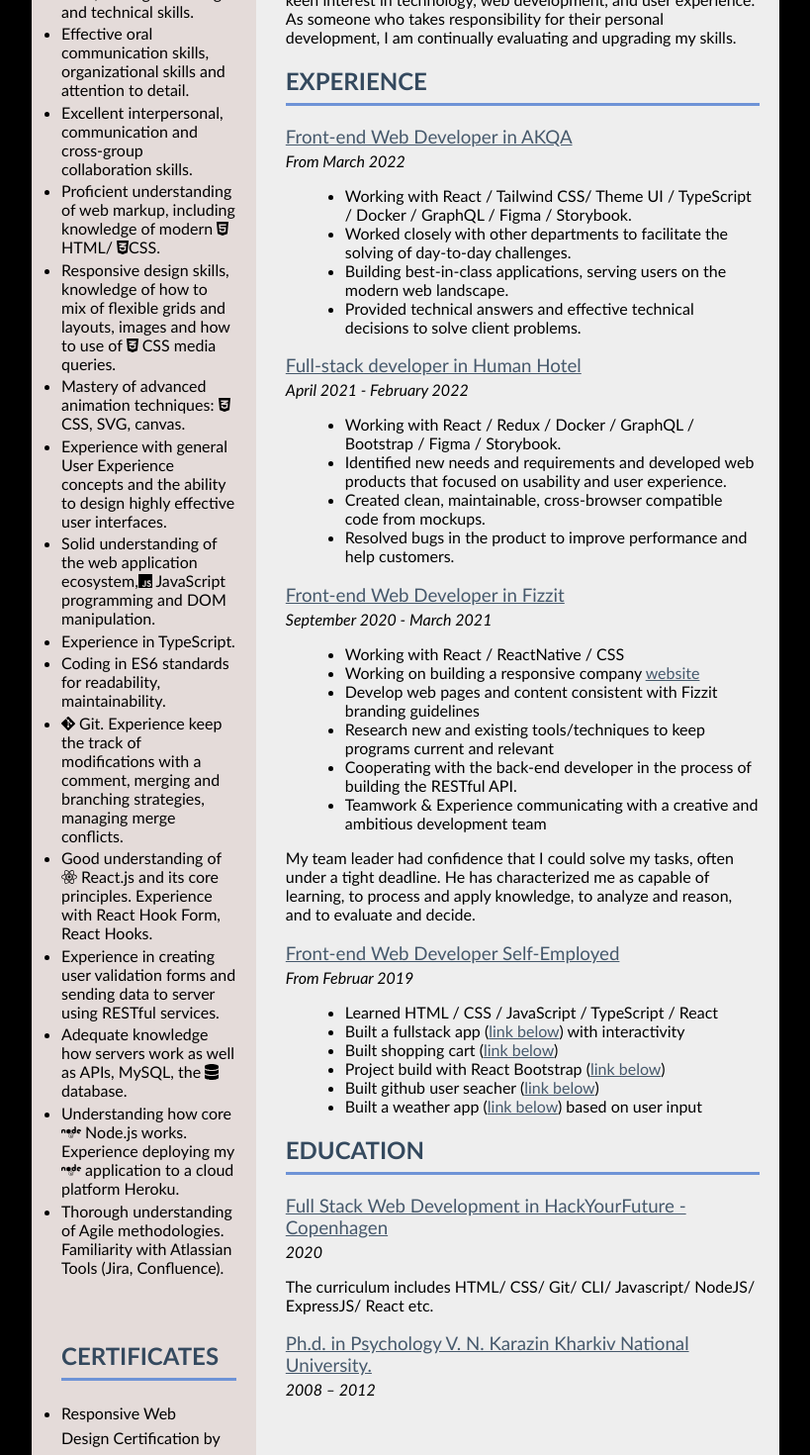
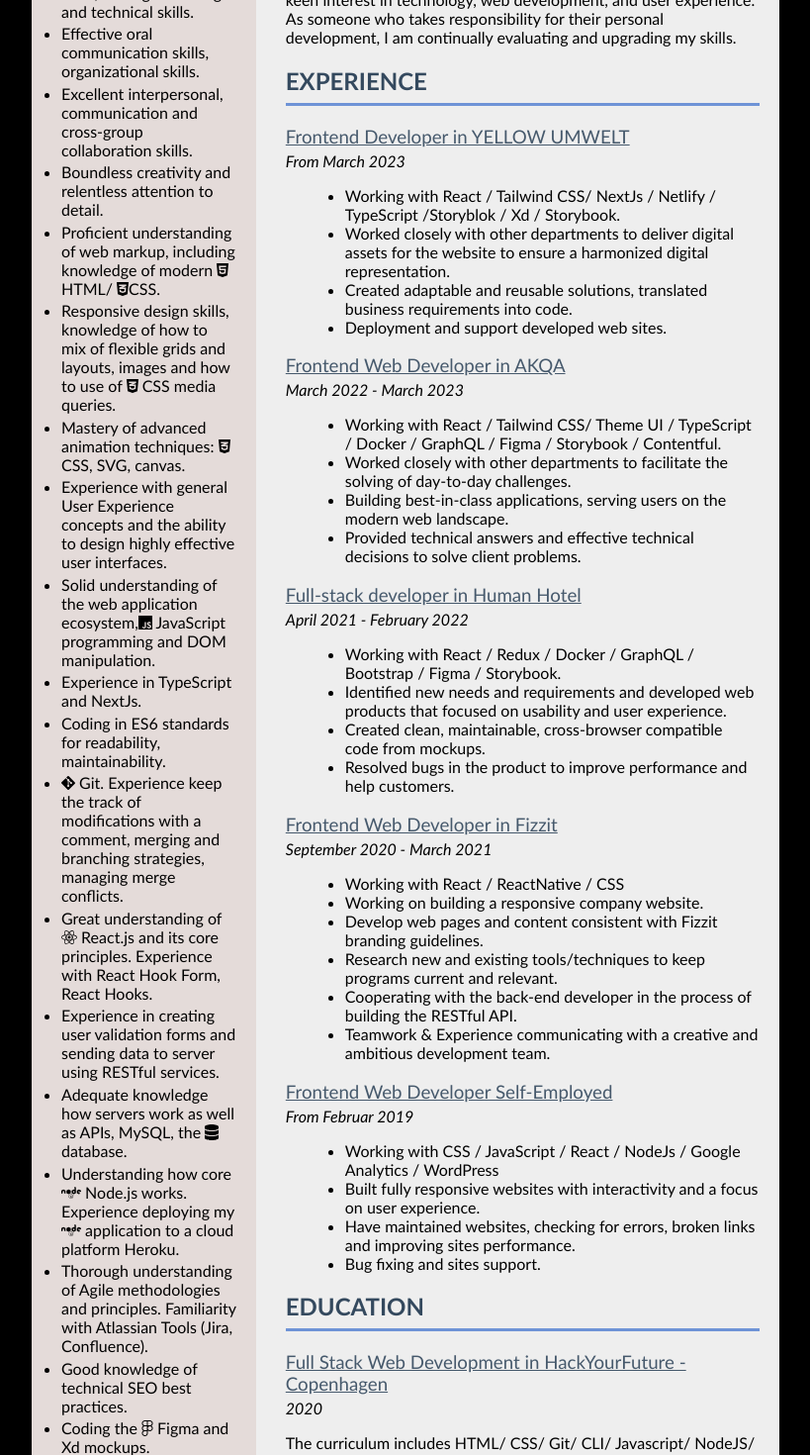
Before and after one commit to panivita/CV-Victoria-Kush, a React (Create React App) app: page / in a window 1280 px wide. Shown: the part 520-1990 px from the top of the page at 99% size, without its empty margins (230-1049 px from the left). Built offline with nearby package versions, Linux system fonts and the light colour scheme.

Commit message:
updated cv, added new experience

```diff
--- a/src/my-cv.css
+++ b/src/my-cv.css
@@ -70,7 +70,7 @@
 
 h1 {
   margin-top: -8px;
-  margin-bottom: 43px;
+  margin-bottom: 25px;
 }
 
 h2 {
@@ -148,7 +148,7 @@
 }
 
 .certificate-title {
-  margin-top: 4rem;
+  margin-top: 2.5rem;
 }
 
 @media screen and (max-width: 820px) {
--- a/src/sections/Footer.js
+++ b/src/sections/Footer.js
@@ -3,7 +3,7 @@
 export const Footer = () => {
   return (
     <footer>
-      <section className="copyright">© 2022 Victoria Kush</section>
+      <section className="copyright">© 2024 Victoria Kush</section>
     </footer>
   );
 };
--- a/src/sections/Header.js
+++ b/src/sections/Header.js
@@ -3,12 +3,12 @@
 import "font-awesome/css/font-awesome.min.css";
 import { library } from "@fortawesome/fontawesome-svg-core";
 import { faLinkedin, faGithub } from "@fortawesome/free-brands-svg-icons";
-import { faPhoneAlt, faEnvelope } from "@fortawesome/free-solid-svg-icons";
+import { faPhoneAlt, faEnvelope, faFileDownload} from "@fortawesome/free-solid-svg-icons";
 import { dom } from "@fortawesome/fontawesome-svg-core";
 
 dom.watch();
 
-library.add(faPhoneAlt, faEnvelope, faLinkedin, faGithub);
+library.add(faPhoneAlt, faEnvelope, faLinkedin, faGithub, faFileDownload);
 
 export const Header = () => {
   return (
@@ -62,6 +62,18 @@
               Github account
             </a>
           </li>
+					<li>
+            <i className="fas fa-file-download"/>
+            <a
+              href="https://fastupload.io/8WfR068mvDYikk6/file"
+              title="profil of the github account"
+              target="_blank"
+              rel="noopener noreferrer"
+							download
+            >
+              Download CV
+            </a>
+          </li>
         </ul>
       </div>
     </header>
--- a/src/sections/Profile-Experience.js
+++ b/src/sections/Profile-Experience.js
@@ -16,14 +16,32 @@
       </section>
       <section className="experience">
         <h2>EXPERIENCE</h2>
-        <h3>Front-end Web Developer in AKQA</h3>
+				<h3>Frontend Developer in YELLOW UMWELT</h3>
         <p>
-          <i>From March 2022</i>
+          <i>From March 2023</i>
+        </p>
+        <ul>
+          <li>
+					Working with React / Tailwind CSS/ NextJs / Netlify / TypeScript /Storyblok / Xd / Storybook.
+          </li>
+          <li>
+						Worked closely with other departments to deliver digital assets for the website to ensure a harmonized digital representation.
+          </li>
+          <li>
+						Created adaptable and reusable solutions, translated business requirements into code.
+          </li>
+          <li>
+						Deployment and support developed web sites.
+          </li>
+        </ul>
+        <h3>Frontend Web Developer in AKQA</h3>
+        <p>
+          <i>March 2022 - March 2023</i>
         </p>
         <ul>
           <li>
             Working with React / Tailwind CSS/ Theme UI / TypeScript / Docker /
-            GraphQL / Figma / Storybook.
+            GraphQL / Figma / Storybook / Contentful.
           </li>
           <li>
             Worked closely with other departments to facilitate the solving of
@@ -61,30 +79,22 @@
           </li>
         </ul>
 
-        <h3>Front-end Web Developer in Fizzit</h3>
+        <h3>Frontend Web Developer in Fizzit</h3>
         <p>
           <i>September 2020 - March 2021</i>
         </p>
         <ul>
           <li>Working with React / ReactNative / CSS</li>
           <li>
-            Working on building a responsive company{" "}
-            <a
-              href="https://fizzit.green/"
-              title="company website"
-              target="_blank"
-              rel="noopener noreferrer"
-            >
-              website
-            </a>
+            Working on building a responsive company website.
           </li>
           <li>
             Develop web pages and content consistent with Fizzit branding
-            guidelines
+            guidelines.
           </li>
           <li>
             Research new and existing tools/techniques to keep programs current
-            and relevant
+            and relevant.
           </li>
           <li>
             Cooperating with the back-end developer in the process of building
@@ -92,81 +102,24 @@
           </li>
           <li>
             Teamwork & Experience communicating with a creative and ambitious
-            development team
+            development team.
           </li>
         </ul>
-        <p>
-          My team leader had confidence that I could solve my tasks, often under
-          a tight deadline. He has characterized me as capable of learning, to
-          process and apply knowledge, to analyze and reason, and to evaluate
-          and decide.
-        </p>
 
-        <h3>Front-end Web Developer Self-Employed</h3>
+        <h3>Frontend Web Developer Self-Employed</h3>
         <p>
           <i>From Februar 2019</i>
         </p>
         <ul>
-          <li>Learned HTML / CSS / JavaScript / TypeScript / React</li>
+          <li>Working with CSS / JavaScript / React / NodeJs / Google Analytics / WordPress</li>
           <li>
-            Built a fullstack app (
-            <a
-              href="https://homemade-cakes.herokuapp.com/"
-              title="about my hobby website"
-              target="_blank"
-              rel="noopener noreferrer"
-            >
-              link below
-            </a>
-            ) with interactivity
+						Built fully responsive websites with interactivity and a focus on user experience.
           </li>
           <li>
-            Built shopping cart (
-            <a
-              href="https://panivita.github.io/demo/javascript/javascript3/week3/Shopping-cart/index.html"
-              title="shopping cart in github.pages"
-              target="_blank"
-              rel="noopener noreferrer"
-            >
-              link below
-            </a>
-            )
+            Have maintained websites, checking for errors, broken links and improving sites performance.
           </li>
           <li>
-            Project build with React Bootstrap (
-            <a
-              href="https://tenancy-challenge.herokuapp.com/"
-              title="tenancy project"
-              target="_blank"
-              rel="noopener noreferrer"
-            >
-              link below
-            </a>
-            )
-          </li>
-          <li>
-            Built github user seacher (
-            <a
-              href="https://panivita.github.io/github-user-seacher-app"
-              title="github user seacher"
-              target="_blank"
-              rel="noopener noreferrer"
-            >
-              link below
-            </a>
-            )
-          </li>
-          <li>
-            Built a weather app (
-            <a
-              href="https://panivita.github.io/hyf-homework/javascript/javascript3/week1/Weather-app/index.html"
-              title="weather app in github.pages"
-              target="_blank"
-              rel="noopener noreferrer"
-            >
-              link below
-            </a>
-            ) based on user input
+            Bug fixing and sites support.
           </li>
         </ul>
       </section>
--- a/src/sections/Skills.js
+++ b/src/sections/Skills.js
@@ -8,13 +8,14 @@
   faReact,
   faGitAlt,
   faNode,
+	faFigma,
 } from "@fortawesome/free-brands-svg-icons";
 import { faDatabase } from "@fortawesome/free-solid-svg-icons";
 import { dom } from "@fortawesome/fontawesome-svg-core";
 
 dom.watch();
 
-library.add(faHtml5, faCss3Alt, faJs, faReact, faDatabase, faGitAlt, faNode);
+library.add(faHtml5, faCss3Alt, faJs, faReact, faDatabase, faGitAlt, faNode, faFigma);
 
 export const Skills = () => {
   return (
@@ -27,13 +28,13 @@
             skills.
           </li>
           <li>
-            Effective oral communication skills, organizational skills and
-            attention to detail.
+            Effective oral communication skills, organizational skills.
           </li>
           <li>
             Excellent interpersonal, communication and cross-group collaboration
             skills.
           </li>
+					<li>Boundless creativity and relentless attention to detail.</li>
           <li>
             Proficient understanding of web markup, including knowledge of
             modern <i className="fab fa-html5"></i> HTML/{" "}
@@ -57,7 +58,7 @@
             <i className="fab fa-js"></i> JavaScript programming and DOM
             manipulation.
           </li>
-          <li>Experience in TypeScript.</li>
+          <li>Experience in TypeScript and NextJs.</li>
           <li>Coding in ES6 standards for readability, maintainability.</li>
           <li>
             <i className="fab fa-git-alt"></i> Git. Experience keep the track of
@@ -65,7 +66,7 @@
             managing merge conflicts.
           </li>
           <li>
-            Good understanding of <i className="fab fa-react"></i> React.js and
+            Great understanding of <i className="fab fa-react"></i> React.js and
             its core principles. Experience with React Hook Form, React Hooks.
           </li>
           <li>
@@ -82,9 +83,15 @@
             application to a cloud platform Heroku.
           </li>
           <li>
-            Thorough understanding of Agile methodologies. Familiarity with
+            Thorough understanding of Agile methodologies and principles. Familiarity with
             Atlassian Tools (Jira, Confluence).
           </li>
+					<li>
+						Good knowledge of technical SEO best practices.
+          </li>
+					<li>
+						Coding the <i className="fab fa-figma"></i> Figma and Xd mockups.
+					</li>
         </ul>
       </section>
       <section className="motivation">
@@ -92,10 +99,19 @@
         <div className="learning">
           <ul className="column">
             <li>Responsive Web Design Certification by freeCodeCamp</li>
-            <li>
+           {/* <li>
               JavaScript Algorithms and Data Structures Certification by
               freeCodeCamp
-            </li>
+            </li>*/}
+						<li>
+							Umbraco Fundamentals.
+						</li>
+						<li>
+							App Development and Product Fundamentals Certifications by Shopify.
+						</li>
+						<li>
+							Contentful Certification.
+						</li>
             <li>
               HackerRank profile (
               <a
```
Also changed, not shown: 1 other file (tests, documents, lock files or other folders).
